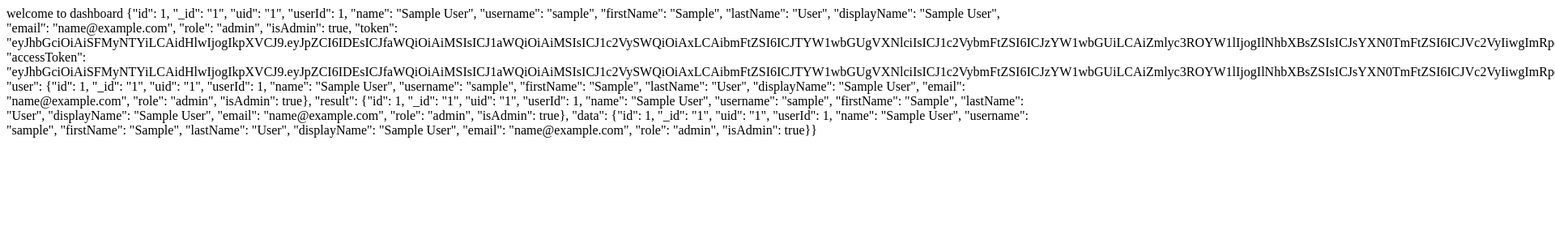
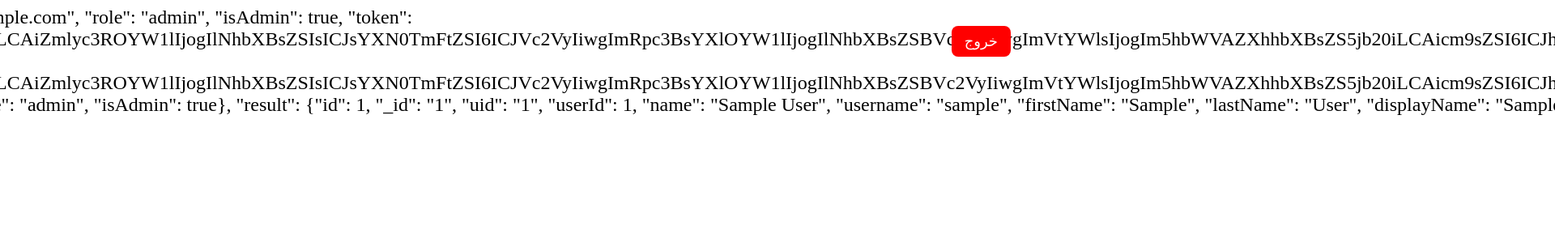
Before and after one commit to mohsenpasha/coinersho, a Next.js app: page /dashboard in a window 1280 px wide. Shown: the top 300 px of the page at 81% size, 1920 px wide, since content can reach past the window. Built offline with nearby package versions, Linux system fonts and the light colour scheme; sample sign-in values are in the browser's storage.

Commit message:
styles and logout button added

```diff
--- a/src/app/dashboard/page.tsx
+++ b/src/app/dashboard/page.tsx
@@ -1,10 +1,15 @@
 'use client'
 import { useRouter } from "next/navigation"
 import { useEffect, useState } from "react"
+import styles from './page.module.scss'
 
 export default function DashboardPage(){
     const router = useRouter()
     const [userInfo,setUserInfo] = useState<null | string>(null)
+    function logout(){
+        localStorage.removeItem('userInfo')
+        router.push('/auth')
+    }
     useEffect(()=>{
         const innerUserInfo = localStorage.getItem('userInfo')
         if(!innerUserInfo){
@@ -16,8 +21,11 @@ export default function DashboardPage(){
     },[])
     if(!userInfo) return
     return(
-        <div>
+        <div className={styles.dashboard}>
             welcome to dashboard {userInfo}
+            <button onClick={logout} className={styles.logout}>
+                خروج
+            </button>
         </div>
     )
 }
```
